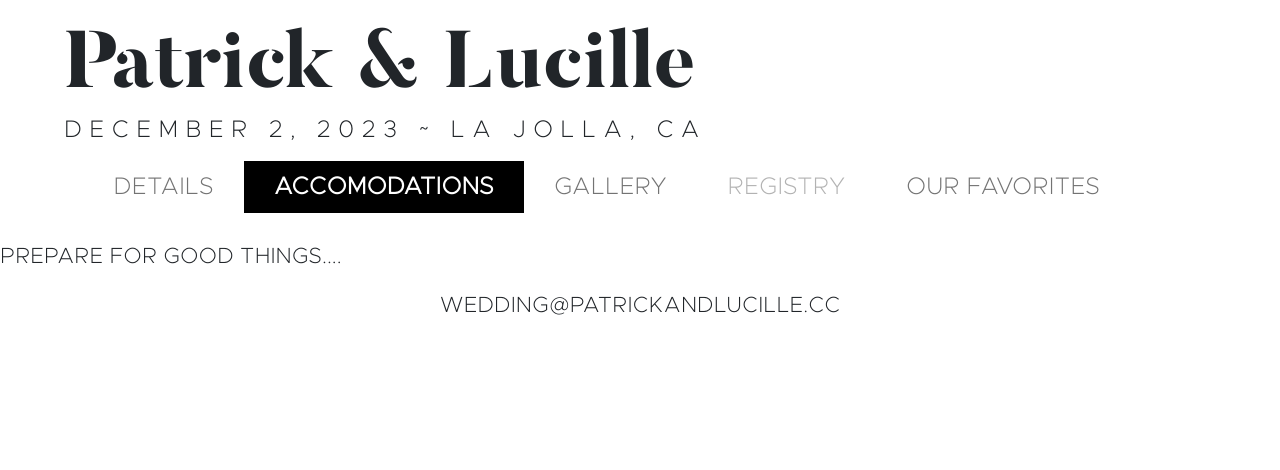
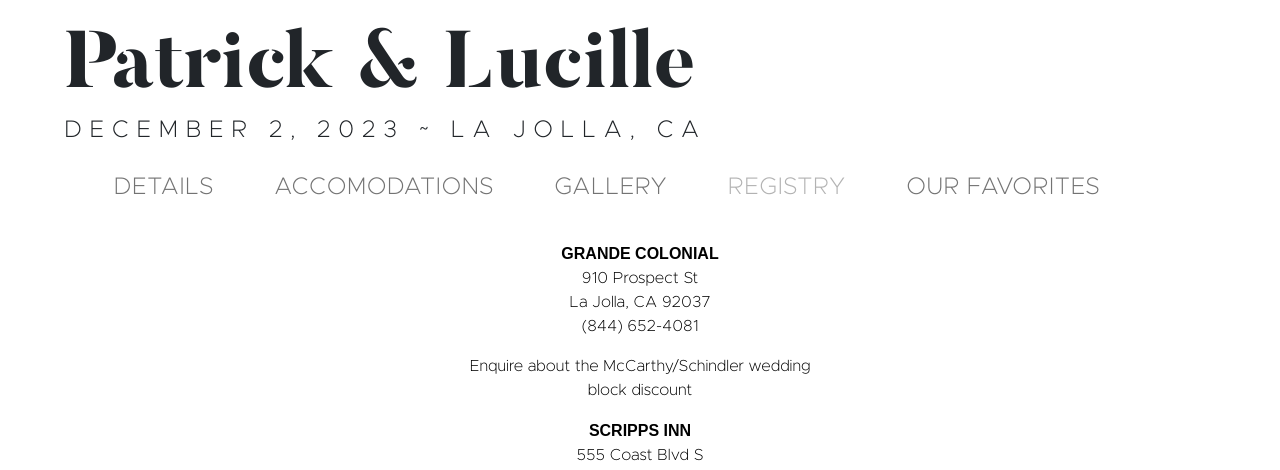
Before and after one commit to youandmia/youandmia.github.io, a Jekyll site: the page built from accomodations.md, in a window 1280 px wide. Shown: the top 470 px of the page. Built offline with Jekyll 4.4.1, drawn with Linux system fonts in a browser that asks for light colours; nearby versions of some CDN libraries; our own code applies the rules of GitHub Pages for plain Markdown files; some of the changed text lies outside the part shown.

Commit message:
update accomodations

```diff
--- /dev/null
+++ b/_data/accomodations.yml
@@ -0,0 +1,17 @@
+ - header: stuff
+   links:
+     - name: Grande Colonial
+       addr: 910 Prospect St<br>La Jolla, CA 92037<br>(844) 652-4081
+       link: https://www.thegrandecolonial.com/
+       descr: Enquire about the McCarthy/Schindler wedding block discount
+
+
+     - name: Scripps Inn
+       addr: 555 Coast Blvd S<br>La Jolla, CA 92037<br>(888) 976-2912
+       link: https://scrippsinn.com/
+       descr: Please enquire with Brooke Adams at badams@jcresorts.com to ask about block discounts.
+
+     - name: La Valencia Hotel
+       addr: 1132 Prospect St<br>La Jolla, CA 92037<br>(855) 476-6870
+       link: https://www.lavalencia.com/
+       descr:
--- a/_data/navigation.yml
+++ b/_data/navigation.yml
@@ -3,7 +3,7 @@
 
 - name: accomodations
   link: /accomodations.html
-  disabled: true
+  disabled: false
 
 - name: gallery
   link: /gallery
--- a/accomodations.md
+++ b/accomodations.md
@@ -1 +1,67 @@
-<p class="nova">Prepare for good things....</p>
+---
+layout: map
+permalink: /accomodations
+---
+
+<div class="container d-flex align-items-center justify-content-center">
+<div class="container-fluid">
+
+    {% for elem in site.data.accomodations %}
+    <div class="row justify-content-center">
+        <div class="col-md-12 col-lg-4 text-center">
+            {% for node in elem.links %}
+            <a class="fav-link" href="{{ node.link }}">{{ node.name }}</a>
+            <p class="fav-link">{{ node.addr}}</p>
+            <p class="fav-link">{{ node.city}}</p>
+            <p class="fav-link">{{ node.phone}}</p>
+            <p class="fav-link">{{ node.descr}}</p>
+            {% endfor %}
+        </div>
+    </div>
+    {% endfor %}
+
+
+</div>
+</div>
+
+
+
+<div class="container">
+    <div class="row">
+        <div class="col-auto"></div>
+        <div class="col-map">
+            <div id="map"></div>
+        </div>
+        <!-- Optional: clear the XS cols if their content doesn't match in height -->
+        <div class="clearfix visible-xs-block"></div>
+        <div class="col"></div>
+    </div>
+</div>
+
+<script>
+    const redIcon = new L.Icon({
+      iconUrl:
+        "https://raw.githubusercontent.com/pointhi/leaflet-color-markers/master/img/marker-icon-2x-red.png",
+      shadowUrl:
+        "https://cdnjs.cloudflare.com/ajax/libs/leaflet/0.7.7/images/marker-shadow.png",
+      iconSize: [25, 41],
+      iconAnchor: [12, 41],
+      popupAnchor: [1, -34],
+      shadowSize: [41, 41]
+    });
+    var map = L.map('map').setView([32.84404, -117.27534], 15);
+    L.tileLayer('https://tile.openstreetmap.org/{z}/{x}/{y}.png', {
+        maxZoom: 19,
+        attribution: '&copy; <a href="http://www.openstreetmap.org/copyright">OpenStreetMap</a>'
+    }).addTo(map);
+    var reception = L.marker([32.8445548, -117.2779950], {icon: redIcon}).bindPopup("Museum of Contemporary Art").addTo(map);
+    var church = L.marker([32.8439363, -117.2730929],{icon: redIcon}).bindPopup("Mary, Star of the Sea").addTo(map);
+
+    var grandecolonial = L.marker([32.84761742908753, -117.27547418650815]).
+    bindPopup("Grande Colonial Hotel").addTo(map);
+    var scrippsinn= L.marker([32.84381003593314, -117.27906202682348]).
+    bindPopup("Scripps Inn").addTo(map);
+    var lavalencia = L.marker([32.84876426064253, -117.27365158754262]).
+    bindPopup("La Valencia Hotel").addTo(map);
+
+</script>
--- a/site.css
+++ b/site.css
@@ -7,6 +7,13 @@
 }
 
 @font-face {
+    font-family: 'nova-medium';
+    src: url('resource/Metropolis-Medium.woff2') format('woff2'),
+        url('resource/Metropolis-Medium.woff') format('woff');
+    font-weight: normal;
+    /* font-style: normal; */
+
+}@font-face {
     font-family: 'nova';
     src: url('resource/Metropolis-ExtraLight.woff2') format('woff2'),
         url('resource/Metropolis-ExtraLight.woff') format('woff');
@@ -19,7 +26,7 @@
     font-size: 1.0rem;
     display: inline-block;
     float: none;
-    font-family: "WebFont", nova, sans-serif;
+    font-family: "WebFont", nova-black, sans-serif;
     color: black;
     text-decoration: none;
     text-transform: uppercase;
```
Also changed, not shown: resource/Metropolis-Medium.woff (added), resource/Metropolis-Medium.woff2 (added).
